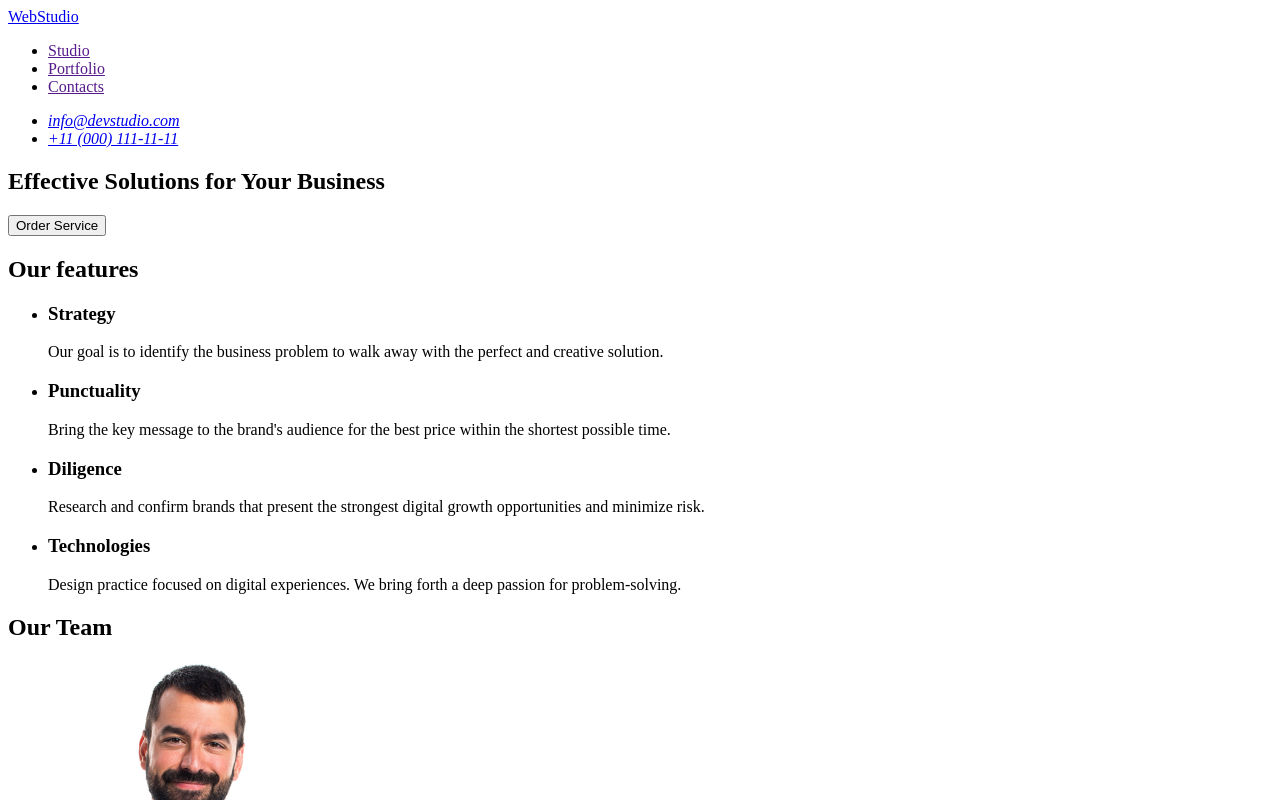
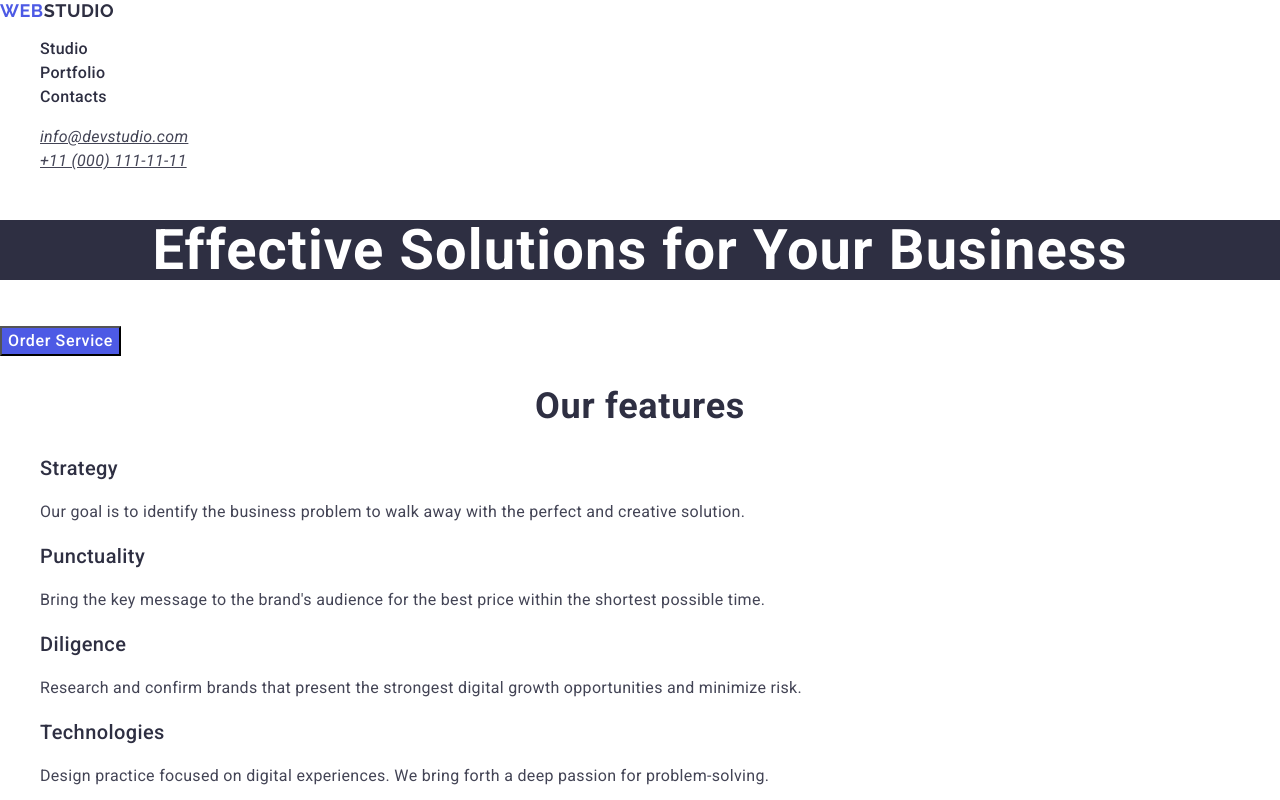
Before and after one commit to DevScriber/goit-markup-hw-02, a plain HTML site: page index.html in a window 1280 px wide. Shown: the top 800 px of the page. Drawn offline with nearby package versions, Linux system fonts and the light colour scheme.

Commit message:
add some styles

```diff
--- /dev/null
+++ b/css/styles.css
@@ -0,0 +1,93 @@
+body {
+	font-family: "Roboto", sans-serif;
+	color: #2e2f42;
+}
+li{
+	list-style-type: none;
+}
+h2 {
+	font-weight: 700;
+	font-size: 36px;
+	line-height: 1.11111;
+	letter-spacing: 0.02em;
+	color: #2e2f42;
+	text-align: center;
+}
+h3 {
+	font-weight: 500;
+	font-size: 20px;
+	line-height: 1.2;
+	letter-spacing: 0.02em;
+	color: #2e2f42;
+}
+p {
+		line-height: 1.5;
+		letter-spacing: 0.02em;
+		color: #434455;
+}
+.logo{
+	font-family: "Raleway", sans-serif;
+	font-weight: 700;
+	font-size: 18px;
+	line-height: 1.16667;
+	letter-spacing: 0.03em;
+	text-transform: uppercase;
+	text-decoration: none;
+
+
+}
+header a {
+color: #2e2f42;
+}
+.logo span {
+	color: #4d5ae5;
+}
+.header_nav_list_item {
+	color: #2e2f42;
+	text-decoration: none;
+	font-weight: 500;
+	font-size: 16px;
+	line-height: 1.5;
+	letter-spacing: 0.02em;
+}
+.header_address_list_item{
+	font-size: 16px;
+	line-height: 1.5;
+	letter-spacing: 0.02em;
+	color: #434455;
+}
+.slogan {
+font-weight: 700;
+font-size: 56px;
+line-height: 1.07143;
+letter-spacing: 0.02em;
+text-align: center;
+color: #fff;
+background-color: #2e2f42;
+}
+button {
+	cursor: pointer;
+}
+.order_button {
+background-color: #4d5ae5;
+font-weight: 500;
+font-size: 16px;
+line-height: 1.5;
+letter-spacing: 0.04em;
+color: #fff;
+}
+.team-section h3 {
+	text-align: center;
+}
+.team-section p {
+text-align: center;
+}
+footer {
+	background: #2e2f42;
+}
+footer p {
+	color: #f4f4fd;
+}
+footer a {
+color: #f4f4fd;
+}
--- a/index.html
+++ b/index.html
@@ -4,38 +4,41 @@
     <meta charset="UTF-8" />
     <meta name="viewport" content="width=device-width, initial-scale=1.0" />
     <title>WebStudio</title>
+    <link rel="stylesheet" href="https://cdnjs.cloudflare.com/ajax/libs/modern-normalize/3.0.1/modern-normalize.min.css" integrity="sha512-q6WgHqiHlKyOqslT/lgBgodhd03Wp4BEqKeW6nNtlOY4quzyG3VoQKFrieaCeSnuVseNKRGpGeDU3qPmabCANg==" crossorigin="anonymous" referrerpolicy="no-referrer" />
+    <link href="https://fonts.googleapis.com/css2?family=Raleway:ital,wght@0,700;1,700&family=Roboto:ital,wght@0,400;0,500;0,700;1,400;1,500;1,700&display=swap" rel="stylesheet">
+    <link rel="stylesheet" href="./css/styles.css">
   </head>
   <body>
     <header>
-      <nav>
-        <a href="./index.html">WebStudio</a>
+      <nav class="header_nav">
+        <a class="logo" href="./index.html"><span>Web</span>Studio</a>
         <ul>
           <li>
-            <a href="">Studio</a>
+            <a class="header_nav_list_item" href="">Studio</a>
           </li>
           <li>
-            <a href="">Portfolio</a>
+            <a class="header_nav_list_item" href="">Portfolio</a>
           </li>
           <li>
-            <a href="">Contacts</a>
+            <a class="header_nav_list_item" href="">Contacts</a>
           </li>
         </ul>
       </nav>
       <address>
         <ul>
           <li>
-            <a href="mailto:info@devstudio.com">info@devstudio.com</a>
+            <a class="header_address_list_item" href="mailto:info@devstudio.com">info@devstudio.com</a>
           </li>
           <li>
-            <a href="tel:+110001111111">+11 (000) 111-11-11</a>
+            <a class="header_address_list_item" href="tel:+110001111111">+11 (000) 111-11-11</a>
           </li>
         </ul>
       </address>
     </header>
     <main>
       <section class="hero-section">
-        <h1>Effective Solutions for Your Business</h1>
-        <button type="button">Order Service</button>
+        <h1 class="slogan">Effective Solutions for Your Business</h1>
+        <button class="order_button" type="button">Order Service</button>
       </section>
       <section class="features-section">
         <h2>Our features</h2>
@@ -78,7 +81,7 @@
               width="264"
               height="260"
               src="./images/Mark.jpg"
-              alt="Mark_Guerrero_photo "
+              alt="mark guerrero photo "
             />
             <h3>Mark Guerrero</h3>
             <p>Product Designer</p>
@@ -88,7 +91,7 @@
               width="264"
               height="260"
               src="./images/Tom.jpg"
-              alt="Tom_Ford_photo"
+              alt="tom ford photo"
             />
             <h3>Tom Ford</h3>
             <p>Frontend Developer</p>
@@ -98,7 +101,7 @@
               width="264"
               height="260"
               src="./images/Camila.jpg"
-              alt="Camila_Garcia_photo"
+              alt="camila garcia photo"
             />
             <h3>Camila Garcia</h3>
             <p>Marketing</p>
@@ -108,16 +111,51 @@
               width="264"
               height="260"
               src="./images/Daniel.jpg"
-              alt="Daniel_Wilson_photo"
+              alt="daniel wilson photo"
             />
             <h3>Daniel Wilson</h3>
             <p>UI Designer</p>
           </li>
         </ul>
       </section>
+      <section class="portfolio-section">
+        <h2 class="section-title">Our Portfolio</h2>
+        <ul>
+          <li>
+            <img width="360" height="300" src="./images/Banking_app.jpg" alt="banking application">
+            <h3>Banking App</h3>
+            <p>App</p>
+          </li>
+          <li>
+            <img width="360" height="300" src="./images/Cashless_payment.jpg" alt="cashless payment">
+            <h3>Cashless Payment</h3>
+            <p>Marketing</p>
+          </li>
+          <li>
+            <img width="360" height="300" src="./images/Meditation_app.jpg" alt="application for meditation">
+            <h3>Meditation App</h3>
+            <p>App</p>
+          </li>
+          <li>
+            <img width="360" height="300" src="./images/Taxi_service.jpg" alt="taxi service">
+            <h3>Taxi Service</h3>
+            <p>Marketing</p>
+          </li>
+          <li>
+            <img width="360" height="300" src="./images/Screen_illustrations.jpg" alt="screen illustrations">
+            <h3>Screen Illustrations</h3>
+            <p>Design</p>
+          </li>
+          <li>
+            <img width="360" height="300" src="./images/Online_courses.jpg" alt="online courses">
+            <h3>Online Courses</h3>
+            <p>Marketing</p>
+          </li>
+        </ul>
+      </section>
     </main>
     <footer>
-      <a href="./index.html">WebStudio</a>
+      <a class="logo" href="./index.html"><span>Web</span>Studio</a>
       <p>
         Increase the flow of customers and sales for your business with digital
         marketing & growth solutions.
```
Also changed, not shown: .prettierrc.json (added), images/Banking_app.jpg (added), images/Cashless_payment.jpg (added), images/Meditation_app.jpg (added), images/Online_courses.jpg (added), images/Screen_illustrations.jpg (added), images/Taxi_service.jpg (added).
